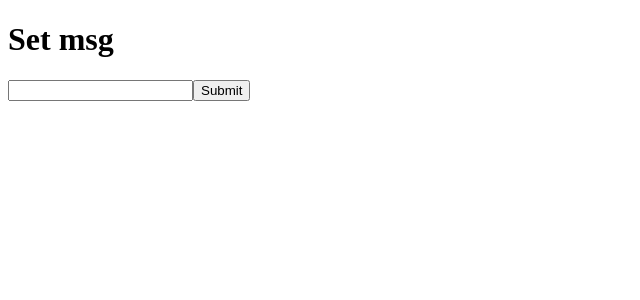
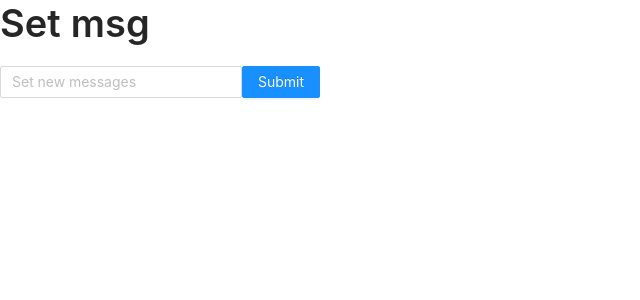
Before and after one commit to svicervlad/socketio-example, a React app: page / in a window 1280 px wide. Shown: the top 300 px of the page, without its empty margins (0-640 px from the left). Built offline with nearby package versions, Linux system fonts and the light colour scheme; no server answers.

Commit message:
feat: add antd fraemwork for styling

```diff
--- a/app/App.js
+++ b/app/App.js
@@ -1,5 +1,9 @@
 import React, { useEffect, useRef, useState } from 'react';
 import io from 'socket.io-client'
+import { Button, Typography, Input, Divider, Row, Col } from 'antd';
+import "antd/dist/antd.css";
+
+const { Title, Paragraph, Text, Link } = Typography;
 
 const SERVER_URL = 'ws://localhost:5000'
 
@@ -14,15 +18,30 @@ function App() {
 
   return (
     <div className="App">
-      <h1>Set msg</h1>
-      <input type="text" aria-label='msg' onChange={(e) => setMessage(e.target.value)}/>
-      <button
+      <Row>
+        <Typography>
+          <Title>Set msg</Title>
+        </Typography>
+      </Row>
+      <Row>
+        <Col>
+          <Input
+            placeholder="Set new messages"
+            onChange={(e) => setMessage(e.target.value)}
+          />
+        </Col>
+        <Col>
+          <Button
+            type="primary"
             onClick={(e) => {
               socketRef.current.emit('message', message)
             }}
           >
             Submit
-      </button>
+          </Button>
+        </Col>
+      </Row>
+
     </div>
   );
 }
--- a/package.json
+++ b/package.json
@@ -11,6 +11,8 @@
     "build-app": "webpack --mode production"
   },
   "dependencies": {
+    "antd": "^4.18.2",
+    "css-loader": "^6.5.1",
     "dotenv": "^10.0.0",
     "react": "^17.0.2",
     "react-dom": "^17.0.2",
@@ -23,6 +25,7 @@
     "babel-loader": "^8.2.3",
     "dotenv-webpack": "^7.0.3",
     "html-webpack-plugin": "^5.5.0",
+    "style-loader": "^3.3.1",
     "webpack": "^5.65.0",
     "webpack-cli": "^4.9.1",
     "webpack-dev-server": "^4.7.2"
--- a/webpack.config.js
+++ b/webpack.config.js
@@ -21,6 +21,10 @@ module.exports = {
           loader: 'babel-loader'
         }
       },
+      {
+        test: /\.css$/i,
+        use: ["style-loader", "css-loader"],
+      },
     ]
   },
   optimization: {
```
Also changed, not shown: 1 other file (tests, documents, lock files or other folders). Lines whose indentation alone changed are shown as unchanged.
